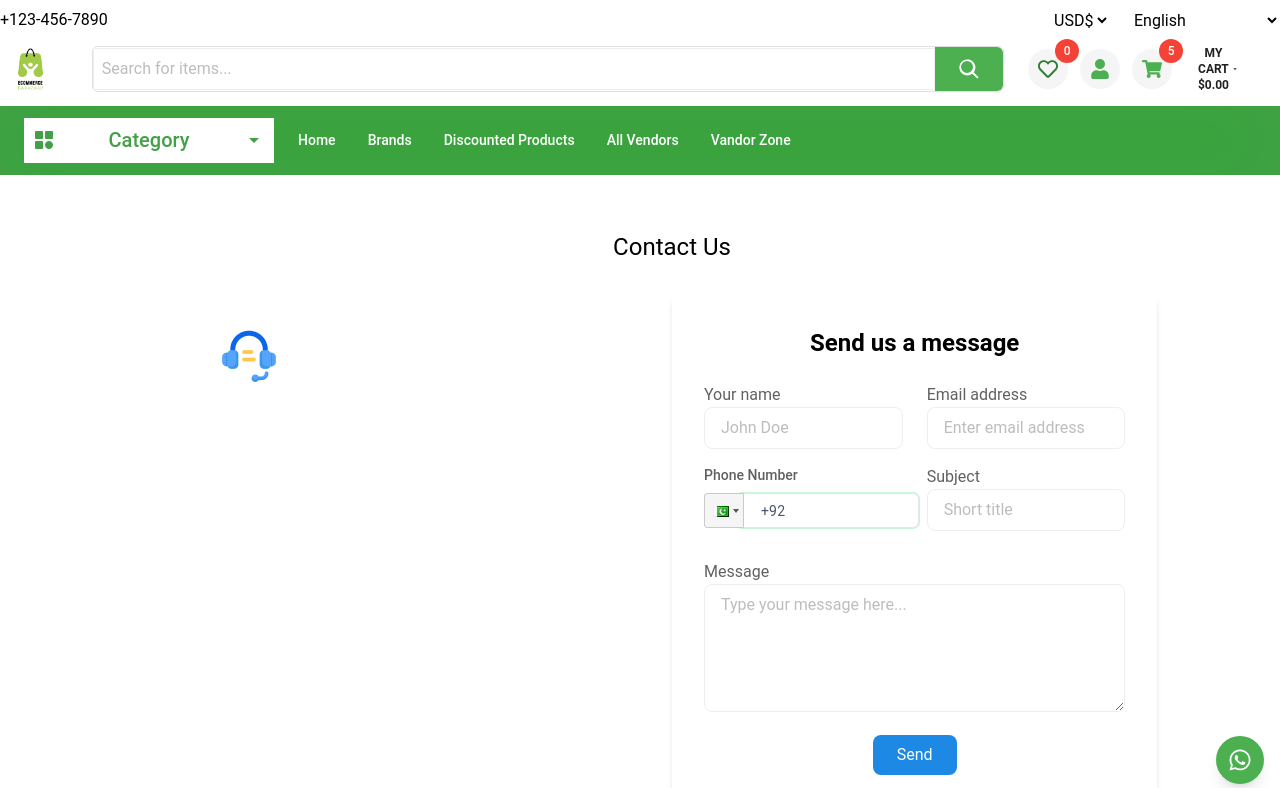
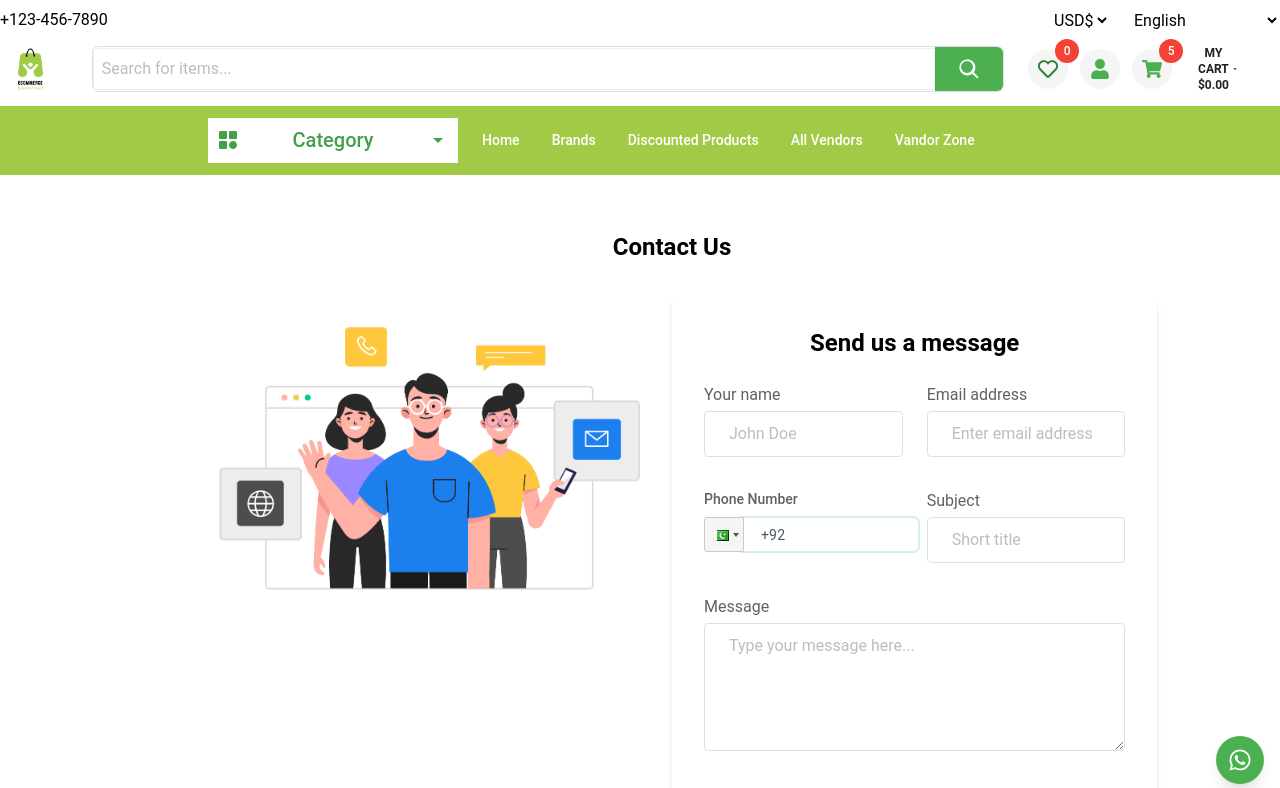
Before and after one commit to naimatofficial/valley-bazaar-frontend, a React (Vite) app: page /contact-us in a window 1280 px wide. Shown: the top 788 px of the page. Built offline with nearby package versions, Linux system fonts and the light colour scheme.

Commit message:
update header

```diff
--- a/src/_root/pages/ContactUsPage.jsx
+++ b/src/_root/pages/ContactUsPage.jsx
@@ -1,10 +1,10 @@
 import ContactForm from "../../components/shared/ContactFrom";
-import img from "./../../assets/contact-us.png";
+import img from "./../../assets/contact/contact.png";
 
 const ContactUsPage = () => {
 	return (
 		<div className="mx-8 my-8 flex flex-col w-full">
-			<h1 className="text-2xl text-center">Contact Us</h1>
+			<h1 className="text-2xl text-center font-bold">Contact Us</h1>
 			<div className="flex m-8">
 				<div className="w-1/2">
 					<img src={img} alt="contact us" className="p-8" />
--- a/src/_root/pages/ShopViewPage.jsx
+++ b/src/_root/pages/ShopViewPage.jsx
@@ -1,29 +1,17 @@
-// import React from "react";
-import { useEffect, useState } from "react";
 import ShopBanner from "../../components/Banners/ShopBanner";
 import { ProductCard } from "../../components/Product/ProductCard";
 import SearchSort from "../../components/Sort/SerachSort";
 
-import axios from "axios";
 import Loader from "../../components/Loader";
 import { CategorySidebar } from "./../../components/Seller/CategorySideBar";
+import useFetchProducts from "../../hooks/useFetchProducts";
 
 const ShopViewPage = () => {
-	const [products, setProducts] = useState([]);
+	const { products, loading } = useFetchProducts(
+		"https://fakestoreapi.com/products"
+	);
 
-	useEffect(() => {
-		const getProducts = async () => {
-			const { data } = await axios.get(
-				"https://fakestoreapi.com/products?limit=8"
-			);
-
-			setProducts(data);
-		};
-
-		getProducts();
-	}, []);
-
-	if (!products) {
+	if (loading) {
 		return <Loader />;
 	}
 	return (
--- a/src/components/Faqs/FaqsAccordions.jsx
+++ b/src/components/Faqs/FaqsAccordions.jsx
@@ -8,24 +8,28 @@ const FaqsAccordions = () => {
 		setOpenIndex(openIndex === index ? null : index);
 	};
 	return (
-		<>
+		<div className="space-y-4">
 			{SellerFaqs.map((faq, index) => (
 				<div key={index} className="mb-4">
 					<button
-						className="w-full text-left bg-gray-100 p-4 rounded-md flex justify-between items-center"
+						className="w-full transition duration-300 ease-in-out text-left bg-gray-100 p-4 rounded-md flex justify-between items-center"
 						onClick={() => toggleFAQ(index)}
 					>
 						<span>{faq.question}</span>
 						<span>{openIndex === index ? "-" : "+"}</span>
 					</button>
-					{openIndex === index && (
+					<div
+						className={`overflow-hidden transition-all duration-500 ease-in-out ${
+							openIndex === index ? "max-h-screen" : "max-h-0"
+						}`}
+					>
 						<div className="bg-white p-4 rounded-md mt-2">
 							<p>{faq.answer}</p>
 						</div>
-					)}
+					</div>
 				</div>
 			))}
-		</>
+		</div>
 	);
 };
 
--- a/src/components/Header/MainNav.jsx
+++ b/src/components/Header/MainNav.jsx
@@ -1,6 +1,5 @@
 import React, { useEffect } from "react";
 import {
-	Navbar,
 	Collapse,
 	Typography,
 	IconButton,
@@ -41,9 +40,9 @@ export function NavbarSimple() {
 
 	return (
 		<>
-			<div className="bg-green-600 ">
-				<Navbar className="mx-auto max-w-screen-2xl px-6 py-3 border-none shadow-none bg-green-600 ">
-					<div className="flex items-center gap-5 ">
+			<div className="">
+				<div className="w-full py-3 border-none shadow-none bg-[#a1cb46] ">
+					<div className="flex items-center gap-5 w-2/3 ml-52">
 						<div className="w-[250px] h-[45px] bg-white items-center">
 							<Menu
 								open={openMenu3}
@@ -92,7 +91,7 @@ export function NavbarSimple() {
 					<Collapse open={openNav}>
 						<NavList />
 					</Collapse>
-				</Navbar>
+				</div>
 			</div>
 		</>
 	);
--- a/src/components/Header/Navbar.jsx
+++ b/src/components/Header/Navbar.jsx
@@ -33,7 +33,6 @@ export function NavbarTop() {
 		<>
 			<Navbar
 				variant="gradient"
-				// color="blue-gray"
 				className="mx-auto max-w-screen-xxl p-0  shadow-none"
 			>
 				<div className="flex items-center justify-between  gap-x-6 text-white">
--- a/src/components/Seller/FAQSection.jsx
+++ b/src/components/Seller/FAQSection.jsx
@@ -3,8 +3,8 @@ import FaqsAccordions from "../Faqs/FaqsAccordions";
 const FAQSection = () => {
 	return (
 		<div className="bg-gray-50 text-gray-900 p-8">
-			<h2 className="text-3xl  text-center mb-4">Frequently Asked Questions</h2>
-			<p className="text-center mb-8 px-[500px]">
+			<h2 className="text-3xl text-center mb-4">Frequently Asked Questions</h2>
+			<p className="text-center mb-8 w-1/2 mx-auto">
 				Got questions about becoming a vendor? Explore our vendor FAQ section
 				for answers to any queries you may have about joining our platform as a
 				vendor.
--- a/src/components/Seller/SellerCard.jsx
+++ b/src/components/Seller/SellerCard.jsx
@@ -1,11 +1,13 @@
 import PropTypes from "prop-types"; // Import PropTypes for prop validation (optional)
+import { Link } from "react-router-dom";
 
 const SellerCard = (seller) => {
-	const { banner, name, logoUrl, rating, reviews, products } = seller;
+	const { banner, name, rating, reviews, products } = seller;
 
 	return (
 		<>
 			<div className="bg-white rounded-lg border border-green-200 overflow-hidden flex flex-col w-75 mx-2">
+				<Link to="/shop-view">
 					<img
 						src={banner}
 						alt={name}
@@ -25,7 +27,9 @@ const SellerCard = (seller) => {
 								<h3 className="font-medium text-gray-800">{name}</h3>
 								<div className="flex flex-row gap-1">
 									<span className="text-yellow-400">★</span>
-								<span className=" text-gray-600 text-sm">{rating} Rating</span>
+									<span className=" text-gray-600 text-sm">
+										{rating} Rating
+									</span>
 								</div>
 							</div>
 						</div>
@@ -45,6 +49,7 @@ const SellerCard = (seller) => {
 							</div>
 						</div>
 					</div>
+				</Link>
 			</div>
 		</>
 	);
--- a/src/components/shared/ContactFrom.jsx
+++ b/src/components/shared/ContactFrom.jsx
@@ -12,18 +12,14 @@ const ContactForm = () => {
 					<div className="grid grid-cols-1 md:grid-cols-2 gap-6 mb-4">
 						<div>
 							<label className="block text-gray-700">Your name</label>
-							<input
-								type="text"
-								placeholder="John Doe"
-								className="w-full px-4 py-2 border rounded-lg focus:outline-none focus:border-blue-500"
-							/>
+							<input type="text" placeholder="John Doe" className="input" />
 						</div>
 						<div>
 							<label className="block text-gray-700">Email address</label>
 							<input
 								type="email"
 								placeholder="Enter email address"
-								className="w-full px-4 py-2 border rounded-lg focus:outline-none focus:border-blue-500"
+								className="input"
 							/>
 						</div>
 					</div>
@@ -51,28 +47,21 @@ const ContactForm = () => {
 						</div>
 						<div>
 							<label className="block text-gray-700">Subject</label>
-							<input
-								type="text"
-								placeholder="Short title"
-								className="w-full px-4 py-2 border rounded-lg focus:outline-none focus:border-blue-500"
-							/>
+							<input type="text" placeholder="Short title" className="input" />
 						</div>
 					</div>
 					<div className="mb-4">
 						<label className="block text-gray-700">Message</label>
 						<textarea
 							placeholder="Type your message here..."
-							className="w-full px-4 py-2 border rounded-lg focus:outline-none focus:border-blue-500 h-32"
+							className="input h-32"
 						/>
 					</div>
 					<div className="mb-4">
 						<div className="g-recaptcha" data-sitekey="your_site_key"></div>
 					</div>
 					<div className="text-center">
-						<button
-							type="submit"
-							className="px-6 py-2 bg-blue-600 text-white rounded-lg hover:bg-blue-700 focus:outline-none"
-						>
+						<button type="submit" className="btn primary-btn">
 							Send
 						</button>
 					</div>
--- a/src/components/shared/Contacts.jsx
+++ b/src/components/shared/Contacts.jsx
@@ -1,16 +1,19 @@
+import { Link } from "react-router-dom";
 import { contacts } from "../../utils";
 
 const Contacts = () => {
 	return (
 		<div className="flex justify-around items-center flex-wrap bg-green-50 p-4 w-full gap-4">
 			{contacts?.map((item, index) => (
-				<div key={index} className="flex-center flex-col gap-2 p-2">
+				<div key={index} className=" p-2">
+					<Link to={item.link} className="flex-center flex-col gap-2">
 						<img
 							src={item.img}
 							alt={item.name}
 							className="w-18 h-18 object-contain"
 						/>
 						<p className="text-base text-gray-800 text-center">{item.name}</p>
+					</Link>
 				</div>
 			))}
 		</div>
--- a/src/index.css
+++ b/src/index.css
@@ -24,11 +24,11 @@
 	}
 
 	.primary-btn {
-		@apply bg-green-600 hover:text-gray-100 hover:bg-green-700 text-white;
+		@apply bg-[#a1cb46] hover:text-gray-100 hover:bg-[#AAD059] text-white;
 	}
 
 	.secondary-btn {
-		@apply bg-blue-gray-100 hover:text-blue-gray-200 hover:bg-green-700 text-gray-100;
+		@apply bg-blue-gray-100 hover:text-blue-gray-200 hover:bg-blue-gray-200 text-gray-100;
 	}
 
 	.products-container {
--- a/src/utils/index.jsx
+++ b/src/utils/index.jsx
@@ -115,14 +115,17 @@ export const contacts = [
 	{
 		name: "About Company",
 		img: "/src/assets/about-company.png",
+		link: "/about-us",
 	},
 	{
 		name: "Contact Us",
 		img: "/src/assets/contact-us.png",
+		link: "/contact-us",
 	},
 	{
 		name: "FAQ",
 		img: "/src/assets/faq.png",
+		link: "/faqs",
 	},
 ];
 
--- a/tailwind.config.js
+++ b/tailwind.config.js
@@ -3,7 +3,9 @@ import withMT from "@material-tailwind/react/utils/withMT";
 export default withMT({
 	content: ["./index.html", "./src/**/*.{vue,js,ts,jsx,tsx}"],
 	theme: {
-		extend: {},
+		extend: {
+			primary: "#a1cb46",
+		},
 	},
 	plugins: [],
 });
```
Also changed, not shown: src/assets/contact/contact.png (added). Lines whose indentation alone changed are shown as unchanged.
